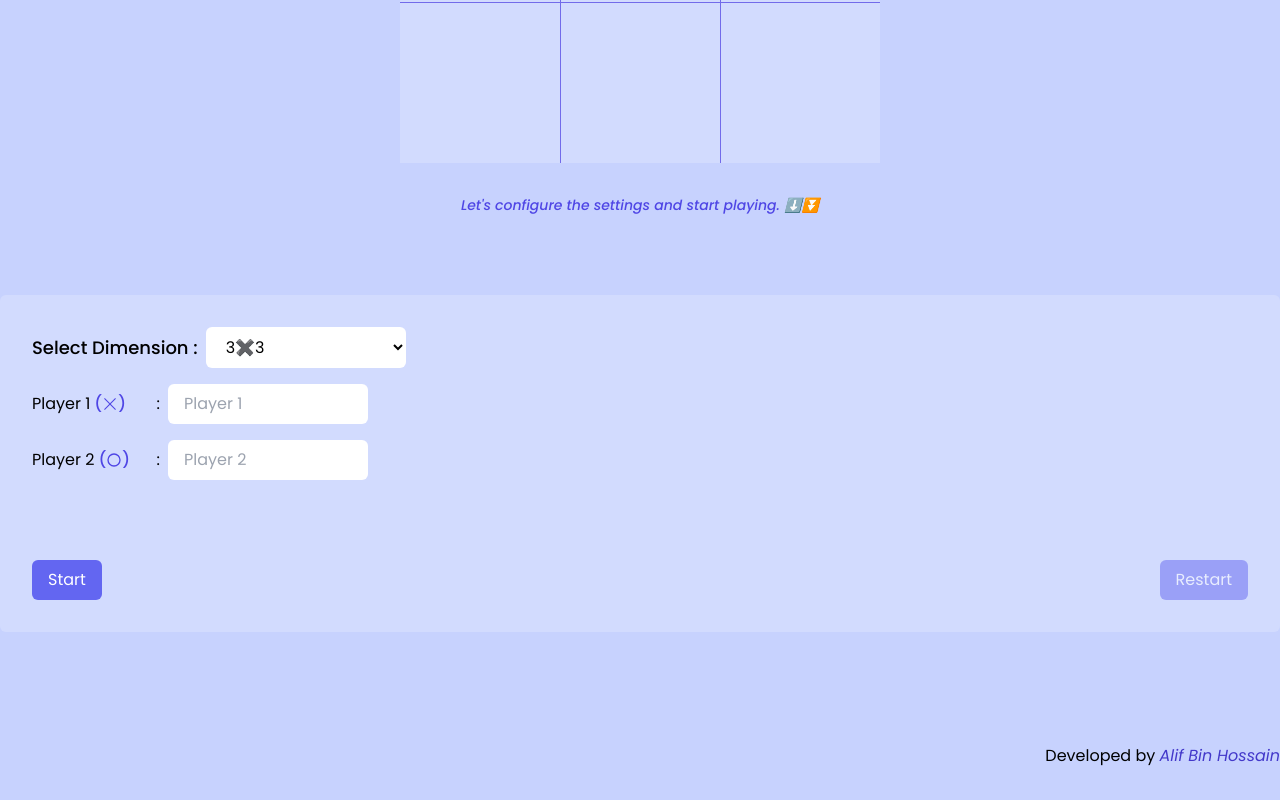
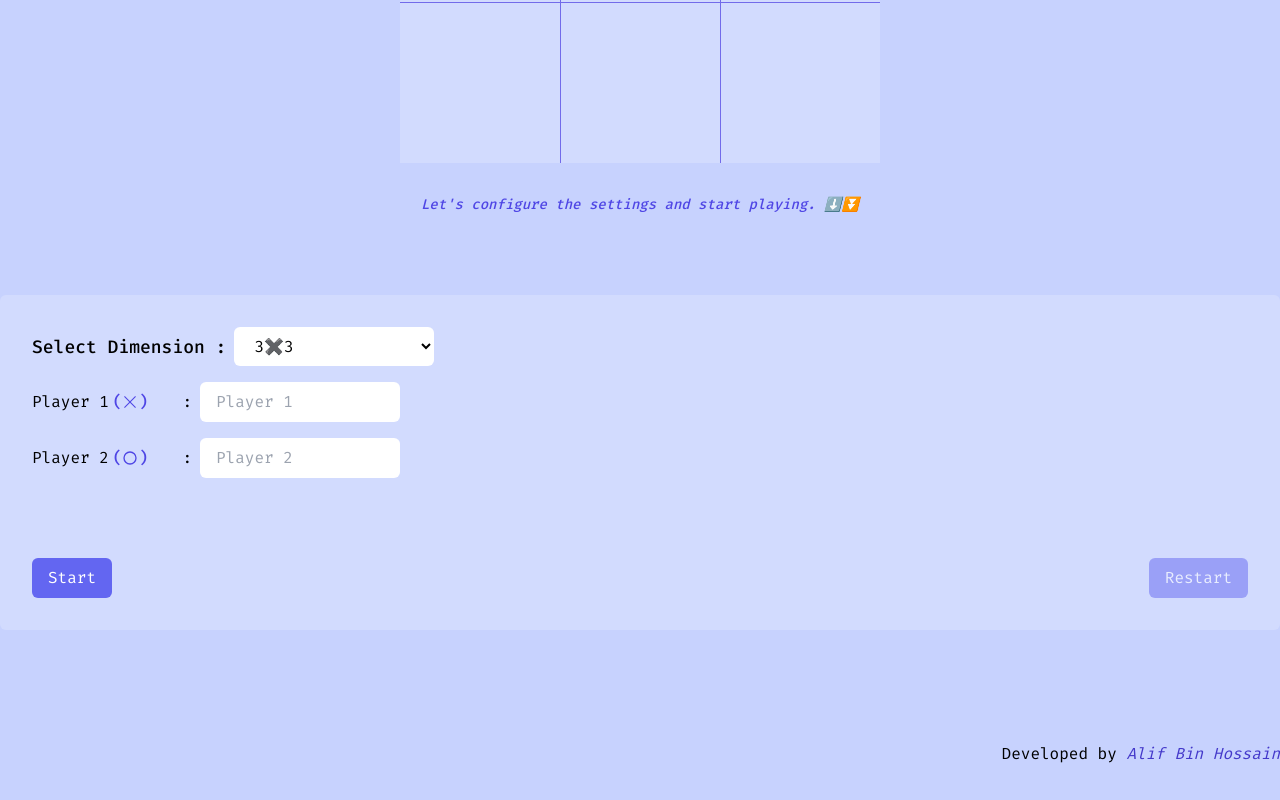
Before and after one commit to alifbinhossain/tic-toc-toe, a React (Vite) app: page / in a window 1280 px wide. Shown: the part 575-1375 px from the top of the page. Built offline with nearby package versions, Linux system fonts and the light colour scheme.

Commit message:
style: :memo: changed font-family

```diff
--- a/src/components/settings.tsx
+++ b/src/components/settings.tsx
@@ -44,7 +44,7 @@ const Settings = ({
         </div>
 
         <div className='flex  items-center gap-2'>
-          <p className='w-32 flex items-center gap-1'>
+          <p className='w-40 flex items-center gap-1'>
             <span> Player 1</span>
             <span className='flex-1 flex items-center text-indigo-600 font-medium'>
               {' ('}
@@ -75,7 +75,7 @@ const Settings = ({
         </div>
 
         <div className='flex items-center gap-2'>
-          <p className='w-32 flex items-center gap-1'>
+          <p className='w-40 flex items-center gap-1'>
             <span> Player 2</span>
             <span className=' flex-1 flex items-center text-indigo-600 font-medium'>
               {' ('}
--- a/src/index.css
+++ b/src/index.css
@@ -1,4 +1,5 @@
 @import url('https://fonts.googleapis.com/css2?family=Poppins:ital,wght@0,100;0,200;0,300;0,400;0,500;0,600;0,700;0,800;0,900;1,100;1,200;1,300;1,400;1,500;1,600;1,700;1,800;1,900&display=swap');
+@import url('https://fonts.googleapis.com/css2?family=Fira+Code:wght@300..700&display=swap');
 
 @tailwind base;
 @tailwind components;
@@ -6,7 +7,8 @@
 
 @layer base {
   body {
-    font-family: 'Poppins';
+    /* font-family: 'Poppins'; */
+    font-family: 'Fira Code', monospace;
     @apply min-h-screen bg-indigo-200 w-screen overflow-x-hidden;
   }
 }
```
